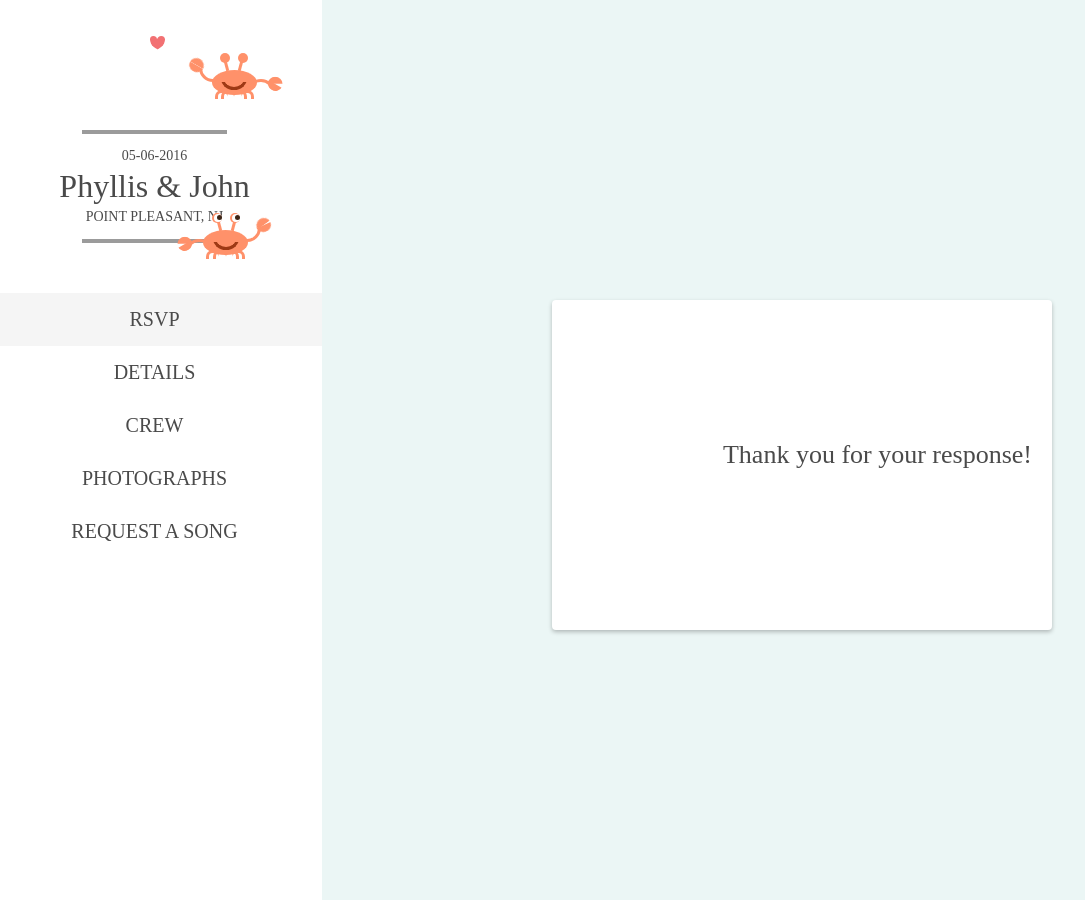
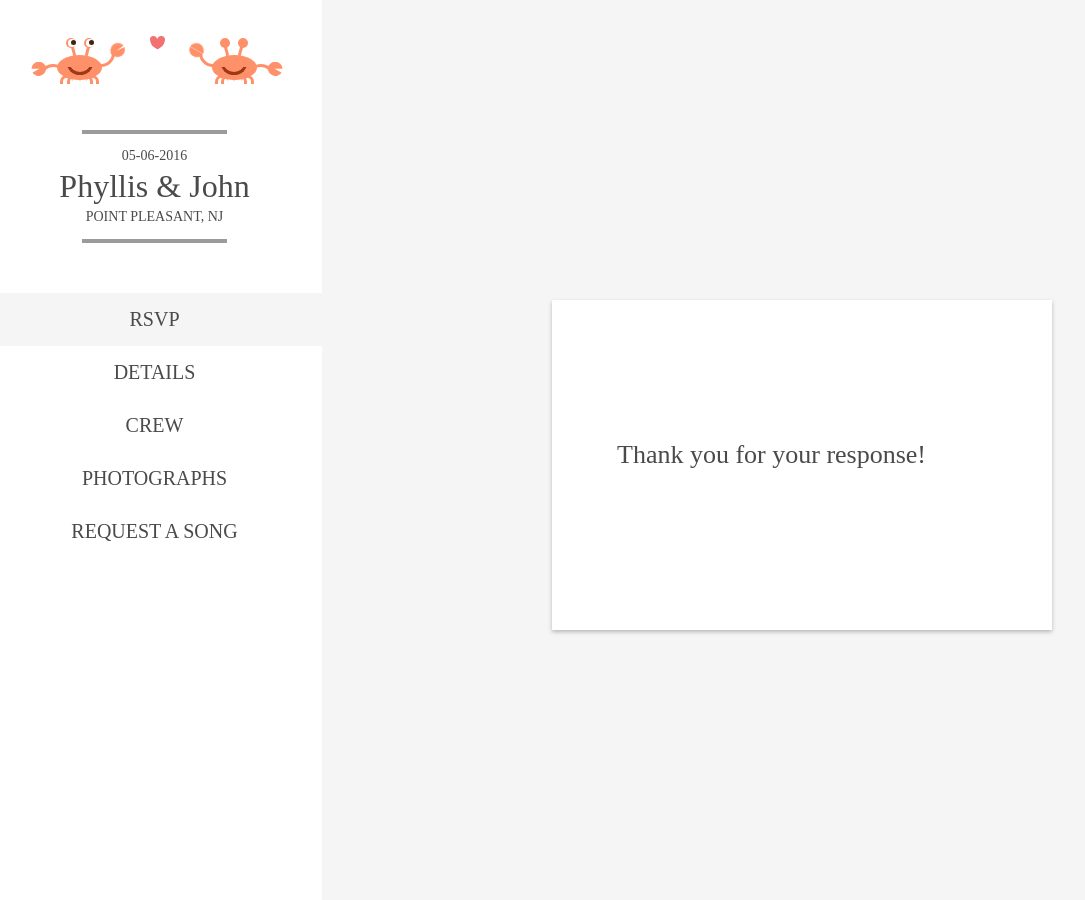
Before and after one commit to phyllisandjohn/phyllisandjohn.github.io, a Jekyll site: the page recieved.html, which Jekyll copies as it is, in a window 1280 px wide and 900 px high. Shown: the whole window, without its empty margins (3-1088 px from the left). Built offline with Jekyll 4.4.1, drawn with Linux system fonts in a browser that asks for light colours.

Commit message:
Update recieved.html

```diff
--- a/recieved.html
+++ b/recieved.html
@@ -4,8 +4,6 @@
 <title>Home</title>
 <link href='https://fonts.googleapis.com/css?family=Hind|Alegreya+Sans:300|Yeseva+One' rel='stylesheet' type='text/css'>
 <link href='/css/normalize.css' rel='stylesheet' type='text/css'>
-<link href='/css/style.css' rel='stylesheet' type='text/css'>
-<link href='/css/photos.css' rel='stylesheet' type='text/css'>
 <style>
 body {
   background: #F5F5F5;
```
